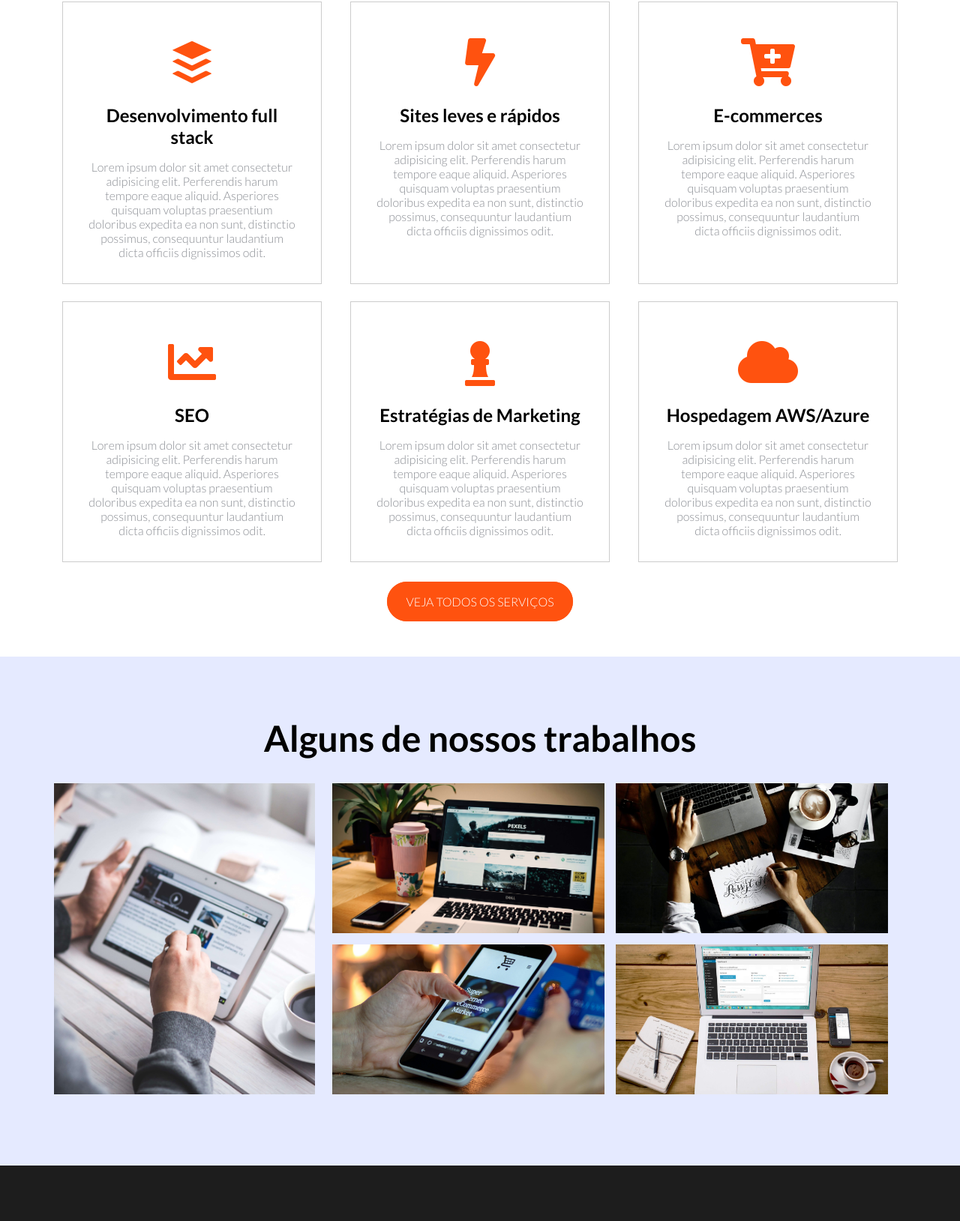
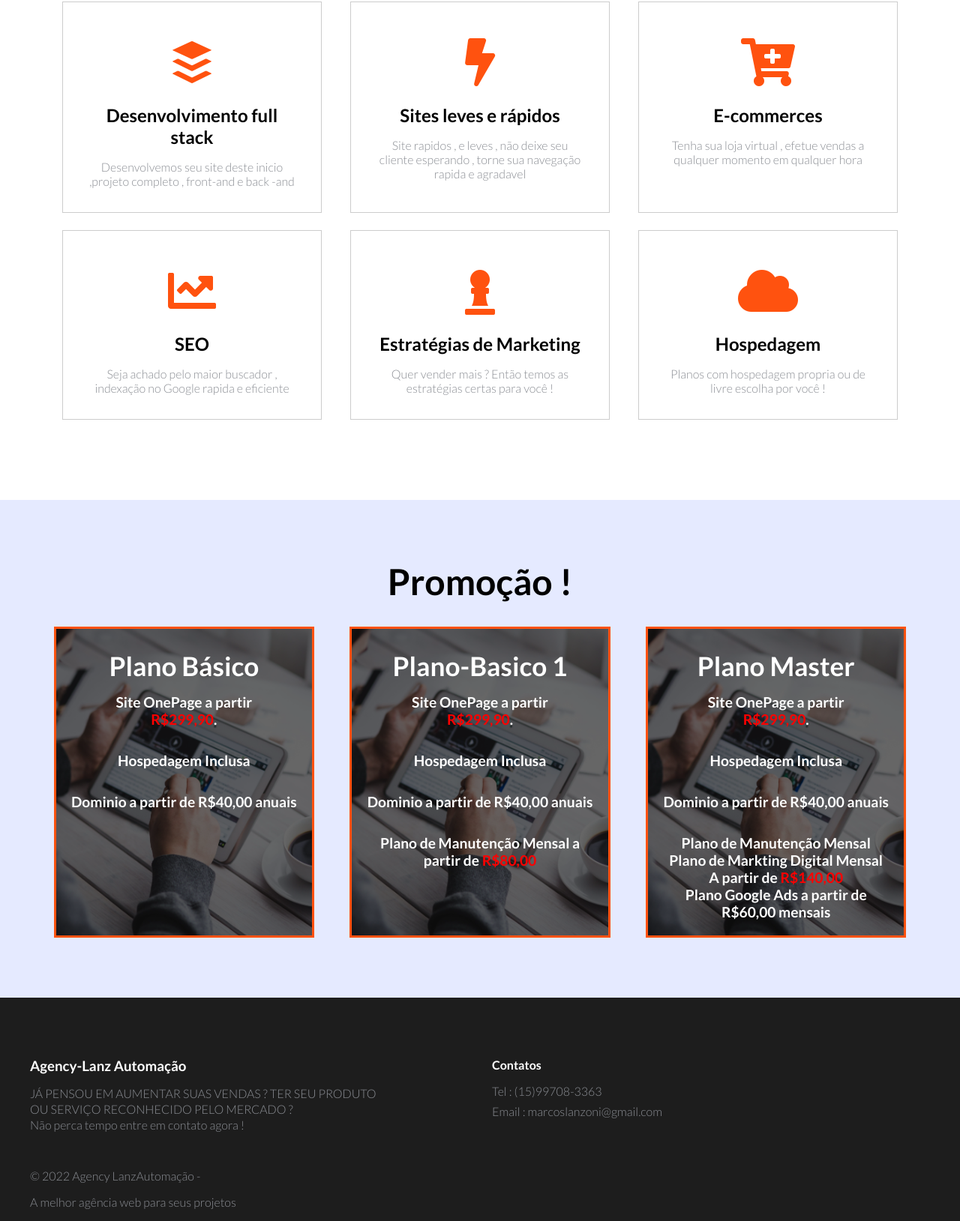
Before and after one commit to marcoscclanzoni/Agency, a plain HTML site: page index.html in a window 1280 px wide. Shown: the part 843-2472 px from the top of the page at 75% size. Drawn offline with Linux system fonts and the light colour scheme.

Commit message:
iniciado modificação para agency lanzautomação

```diff
--- a/index.html
+++ b/index.html
@@ -1,10 +1,13 @@
 <!DOCTYPE html>
-<html lang="en">
+<html lang="pt-br">
 
 <head>
   <meta charset="UTF-8">
   <meta name="viewport" content="width=device-width, initial-scale=1.0">
-  <title>Agency</title>
+  <meta name="description" content="A Melhor Agencia Web da Cidade ">
+  <meta name="author" content="Marcos Lanzoni - email : marcoslanzoni@gmail.com - 015-99708-3363">
+  <meta name="keywords" content="vendas on line , sites , site , e-commerce , loja virtual . vender mais na internet , como vender na internet ">
+  <title>Agency LanzAutomacao</title>
   <!-- Google Fonts -->
   <link rel="preconnect" href="https://fonts.gstatic.com">
   <link href="https://fonts.googleapis.com/css2?family=Lato:ital,wght@0,300;0,700;0,900;1,300;1,700;1,900&display=swap"
@@ -22,7 +25,7 @@
   <header id="main-banner">
     <div class="nav-container">
       <a href="#" class="brand">
-        <i class="fas fa-brain"></i> Agency
+        <i class="fas fa-brain"></i> Agency Lanz Automação
       </a>
       <nav>
         <ul class="nav-container-navbar">
@@ -30,92 +33,110 @@
             <a href="#">Home</a>
           </li>
           <li>
-            <a href="#">Serviços</a>
+            <a href="#serviços">Serviços</a>
           </li>
           <li>
-            <a href="#">Contato</a>
+            <a href="#contato">Contato</a>
           </li>
-          <li>
+          <!-- <li>
             <a href="#" class="btn btn-primary">Entrar</a>
           </li>
           <li>
             <a href="#" class="btn">Registrar</a>
           </li>
-        </ul>
+        </ul> -->
       </nav>
       <i class="fas fa-bars"></i>
     </div>
     <div class="title-container">
       <h2>Nós desenvolvemos</h2>
       <h1>Poderosas Experiências</h1>
-      <a href="#" class="btn btn-primary btn-rounded">Fazer Orçamento</a>
+
+      <a href="https://api.whatsapp.com/send?1=pt_br&phone=+5515997083363&text=Olá, gostaria de fazer um orçamento!" class="btn btn-primary btn-rounded" target="_blank">Fazer Orçamento</a>
     </div>
   </header>
   <!-- Serviços -->
-  <main class="services-container">
+  <main id="serviços" class="services-container">
     <h2>O que fazemos</h2>
     <div class="services-card-container">
       <div class="services-card">
         <i class="fab fa-buffer"></i>
         <h3>Desenvolvimento full stack</h3>
-        <p>Lorem ipsum dolor sit amet consectetur adipisicing elit. Perferendis harum tempore eaque aliquid. Asperiores
-          quisquam voluptas praesentium doloribus expedita ea non sunt, distinctio possimus, consequuntur laudantium
-          dicta officiis dignissimos odit.</p>
+        <p>Desenvolvemos seu site deste inicio ,projeto completo , front-and e back -and </p>
       </div>
       <div class="services-card">
         <i class="fas fa-bolt"></i>
         <h3>Sites leves e rápidos</h3>
-        <p>Lorem ipsum dolor sit amet consectetur adipisicing elit. Perferendis harum tempore eaque aliquid. Asperiores
-          quisquam voluptas praesentium doloribus expedita ea non sunt, distinctio possimus, consequuntur laudantium
-          dicta officiis dignissimos odit.</p>
+        <p>Site rapidos , e leves , não deixe seu cliente esperando , torne sua navegação rapida e agradavel</p>
       </div>
       <div class="services-card">
         <i class="fas fa-cart-plus"></i>
         <h3>E-commerces</h3>
-        <p>Lorem ipsum dolor sit amet consectetur adipisicing elit. Perferendis harum tempore eaque aliquid. Asperiores
-          quisquam voluptas praesentium doloribus expedita ea non sunt, distinctio possimus, consequuntur laudantium
-          dicta officiis dignissimos odit.</p>
+        <p>Tenha sua loja virtual , efetue vendas a qualquer momento em qualquer hora
+        </p>
       </div>
       <div class="services-card">
         <i class="fas fa-chart-line"></i>
         <h3>SEO</h3>
-        <p>Lorem ipsum dolor sit amet consectetur adipisicing elit. Perferendis harum tempore eaque aliquid. Asperiores
-          quisquam voluptas praesentium doloribus expedita ea non sunt, distinctio possimus, consequuntur laudantium
-          dicta officiis dignissimos odit.</p>
+        <p>Seja achado pelo maior buscador , indexação no Google rapida e eficiente</p>
       </div>
       <div class="services-card">
         <i class="fas fa-chess-pawn"></i>
         <h3>Estratégias de Marketing</h3>
-        <p>Lorem ipsum dolor sit amet consectetur adipisicing elit. Perferendis harum tempore eaque aliquid. Asperiores
-          quisquam voluptas praesentium doloribus expedita ea non sunt, distinctio possimus, consequuntur laudantium
-          dicta officiis dignissimos odit.</p>
+        <p>Quer vender mais ? Então temos as estratégias certas para você !</p>
       </div>
       <div class="services-card">
         <i class="fas fa-cloud"></i>
-        <h3>Hospedagem AWS/Azure</h3>
-        <p>Lorem ipsum dolor sit amet consectetur adipisicing elit. Perferendis harum tempore eaque aliquid. Asperiores
-          quisquam voluptas praesentium doloribus expedita ea non sunt, distinctio possimus, consequuntur laudantium
-          dicta officiis dignissimos odit.</p>
+        <h3>Hospedagem</h3>
+        <p>Planos com hospedagem propria ou de livre escolha por você !</p>
       </div>
     </div>
-    <a href="#" class="btn btn-primary btn-rounded">Veja todos os Serviços</a>
+    <!-- <a href="#" class="btn btn-primary btn-rounded">Veja todos os Serviços</a> -->
   </main>
   <!-- Jobs -->
+  <!-- TODO corrigir as classes dos containers para separar as imagens  -->
+    <!-- TODO criar botão para cada card de wathasapp  -->
   <div class="jobs-container">
-    <h2>Alguns de nossos trabalhos</h2>
+    <h2>Promoção !</h2>
     <div class="jobs-list">
       <div class="first-job" id="job1">
         <div class="job-card-cover">
-          <p class="job-card-title">Projeto 1</p>
-          <p class="job-card-description">Lorem ipsum dolor sit amet consectetur adipisicing elit. Cumque amet maxime
-            nostrum quaerat. Nihil officia similique excepturi voluptas perspiciatis, odit veritatis cum, dolores
-            adipisci deserunt deleniti nemo repellendus optio eius.</p>
+          <p class="job-card-title">Plano Básico</p>
+          <p class="job-card-description">Site OnePage a partir<br><span>R$299,90</span>.</p>
+          <p class="job-card-description">Hospedagem Inclusa</p>
+          <p class="job-card-description">Dominio a partir de R$40,00 anuais</p>
         </div>
       </div>
-      <div class="other-jobs-container">
+      <div class="first-job" id="job2">
+        <div class="job-card-cover">
+          <p class="job-card-title">Plano-Basico 1</p>
+          <p class="job-card-description">Site OnePage a partir<br><span>R$299,90</span>.</p>
+          <p class="job-card-description">Hospedagem Inclusa</p>
+          <p class="job-card-description">Dominio a partir de R$40,00 anuais</p>
+          <p class="job-card-description">Plano de Manutenção Mensal a partir de <span>R$80,00</span></p>
+        </div>
+      </div>
+      <div class="first-job" id="job3">
+        <div class="job-card-cover">
+          <p class="job-card-title">Plano Master</p>
+          <p class="job-card-description">Site OnePage a partir<br><span>R$299,90</span>.</p>
+          <p class="job-card-description">Hospedagem Inclusa</p>
+          <p class="job-card-description">Dominio a partir de R$40,00 anuais</p>
+          <p class="job-card-description">Plano de Manutenção Mensal <br>Plano de Markting Digital Mensal<br> A partir de <span>R$140,00</span><br>Plano Google Ads a partir de R$60,00 mensais</p>
+        </div>
+      </div>
+
+
+
+
+
+
+
+
+      <!-- <div class="other-jobs-container">
         <div class="job-card" id="job2">
           <div class="job-card-cover">
-            <p class="job-card-title">Projeto 2</p>
+            <p class="job-card-title">Promo-2</p>
             <p class="job-card-description">Lorem ipsum dolor sit amet consectetur adipisicing elit. Cumque amet maxime
               nostrum quaerat. Nihil officia similique excepturi voluptas perspiciatis, odit veritatis cum, dolores
               adipisci deserunt deleniti nemo repellendus optio eius.</p>
@@ -123,28 +144,28 @@
         </div>
         <div class="job-card" id="job3">
           <div class="job-card-cover">
-            <p class="job-card-title">Projeto 3</p>
+            <p class="job-card-title">Promo-3</p>
             <p class="job-card-description">Lorem ipsum dolor sit amet consectetur adipisicing elit. Cumque amet maxime
               nostrum quaerat. Nihil officia similique excepturi voluptas perspiciatis, odit veritatis cum, dolores
               adipisci deserunt deleniti nemo repellendus optio eius.</p>
           </div>
-        </div>
-        <div class="job-card" id="job4">
+        </div> -->
+        <!-- <div class="job-card" id="job4">
           <div class="job-card-cover">
             <p class="job-card-title">Projeto 4</p>
             <p class="job-card-description">Lorem ipsum dolor sit amet consectetur adipisicing elit. Cumque amet maxime
               nostrum quaerat. Nihil officia similique excepturi voluptas perspiciatis, odit veritatis cum, dolores
               adipisci deserunt deleniti nemo repellendus optio eius.</p>
-          </div>
-        </div>
-        <div class="job-card" id="job5">
+          </div> -->
+        <!-- </div> -->
+        <!-- <div class="job-card" id="job5">
           <div class="job-card-cover">
             <p class="job-card-title">Projeto 5</p>
             <p class="job-card-description">Lorem ipsum dolor sit amet consectetur adipisicing elit. Cumque amet maxime
               nostrum quaerat. Nihil officia similique excepturi voluptas perspiciatis, odit veritatis cum, dolores
               adipisci deserunt deleniti nemo repellendus optio eius.</p>
           </div>
-        </div>
+        </div> -->
       </div>
     </div>
   </div>
@@ -152,13 +173,52 @@
   <footer>
     <div class="footer-container">
       <div class="footer-desc-container">
-        <h3 class="footer-title">Agency</h3>
-        <p>Lorem ipsum dolor sit amet consectetur adipisicing elit. Totam quibusdam obcaecati dolorem libero, dolor
-          eveniet, pariatur tenetur quisquam dicta nulla facilis impedit ad omnis magnam iusto ipsam architecto!
-          Recusandae, dolore?</p>
+        <h3 class="footer-title">Agency-Lanz Automação</h3>
+        <p>JÁ PENSOU EM AUMENTAR SUAS VENDAS ? TER SEU PRODUTO OU SERVIÇO RECONHECIDO PELO MERCADO ?</p>
+        <p>Não perca tempo entre em contato agora !</p>
       </div>
       <div class="footer-links-container">
         <div class="footer-links-container-list">
+          <p id="contato" class="footer-title">Contatos</p>
+          <ul>
+            <li>
+              <a href="tel:+5515997083363">Tel : (15)99708-3363</a>
+            </li>
+            <!-- <li>
+              <a href="#">Trabalhe Conosco</a>
+            </li> -->
+            <li>
+              <a href="mailto:marcoslanzoni@gmail.com">Email : marcoslanzoni@gmail.com</a>
+            </li>
+            <!-- <li>
+              <a href="#">Política de Privacidade</a>
+            </li> -->
+            <!-- <li>
+              <a href="#">Contato</a>
+            </li> -->
+          </ul>
+        </div>
+        <!-- <div class="footer-links-container-list">
+          <p class="footer-title">Links</p> -->
+        <!-- <ul>
+            <li>
+              <a href="#">Base de conhecimentos</a>
+            </li>
+            <li>
+              <a href="#">Trabalhe Conosco</a>
+            </li>
+            <li>
+              <a href="#">Últimos Projetos</a>
+            </li>
+            <li>
+              <a href="#">Política de Privacidade</a>
+            </li>
+            <li>
+              <a href="#">Contato</a>
+            </li>
+          </ul> -->
+        <!-- </div> -->
+        <!-- <div class="footer-links-container-list">
           <p class="footer-title">Links</p>
           <ul>
             <li>
@@ -177,50 +237,10 @@
               <a href="#">Contato</a>
             </li>
           </ul>
-        </div>
-        <div class="footer-links-container-list">
-          <p class="footer-title">Links</p>
-          <ul>
-            <li>
-              <a href="#">Base de conhecimentos</a>
-            </li>
-            <li>
-              <a href="#">Trabalhe Conosco</a>
-            </li>
-            <li>
-              <a href="#">Últimos Projetos</a>
-            </li>
-            <li>
-              <a href="#">Política de Privacidade</a>
-            </li>
-            <li>
-              <a href="#">Contato</a>
-            </li>
-          </ul>
-        </div>
-        <div class="footer-links-container-list">
-          <p class="footer-title">Links</p>
-          <ul>
-            <li>
-              <a href="#">Base de conhecimentos</a>
-            </li>
-            <li>
-              <a href="#">Trabalhe Conosco</a>
-            </li>
-            <li>
-              <a href="#">Últimos Projetos</a>
-            </li>
-            <li>
-              <a href="#">Política de Privacidade</a>
-            </li>
-            <li>
-              <a href="#">Contato</a>
-            </li>
-          </ul>
-        </div>
+        </div> -->
       </div>
       <div class="footer-copy-right-container">
-        <p>&copy; 2022 Agency</p>
+        <p>&copy; 2022 Agency LanzAutomação - </p>
         <p>A melhor agência web para seus projetos</p>
       </div>
     </div>
--- a/sass/_utilities.sass
+++ b/sass/_utilities.sass
@@ -44,7 +44,7 @@
 
 %card-hover
   .job-card-title, .job-card-cover, .job-card-description
-    opacity: 0
+    opacity: 1
 
     @include mobile
       opacity: 1
--- a/sass/_variables.sass
+++ b/sass/_variables.sass
@@ -5,3 +5,4 @@ $text-color: #8b8e94
 $black: #000
 $secondary-bg: #e5eaff
 $footer-bg: #1d1d1d
+$text-title-promo:#008000
--- a/sass/styles.sass
+++ b/sass/styles.sass
@@ -198,7 +198,7 @@
 
     .job-card-title
       text-align: center
-      color: #FFF
+      color: #fff
       font-size: 2.2rem
       transition: .5s
       font-weight: bold
@@ -207,7 +207,14 @@
       text-align: center
       color: #FFF
       padding: 1rem
-      font-size: .9rem
+      font-size: 1.2rem
+      font-weight: bold
+      span
+        color: red
+
+
+
+
 
 footer
   background-color: $footer-bg
```
Also changed, not shown: css/styles.css, 1 other file.
